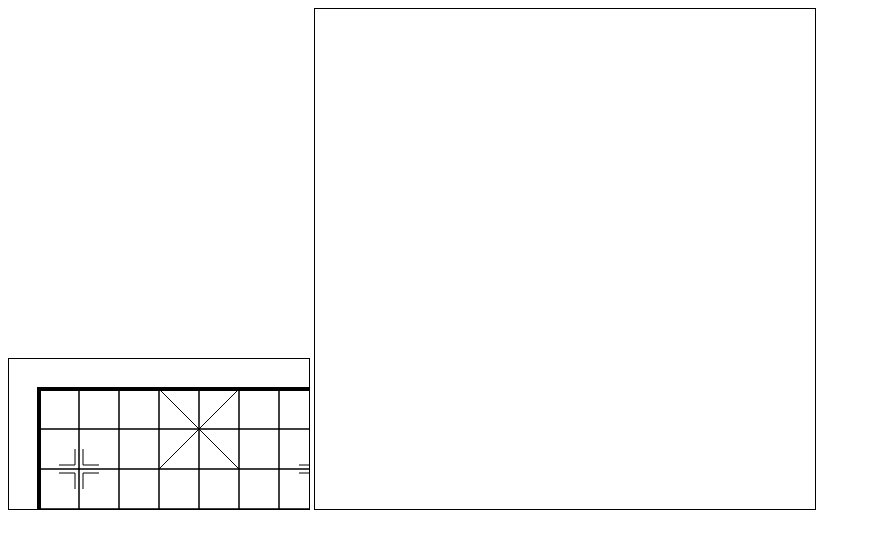
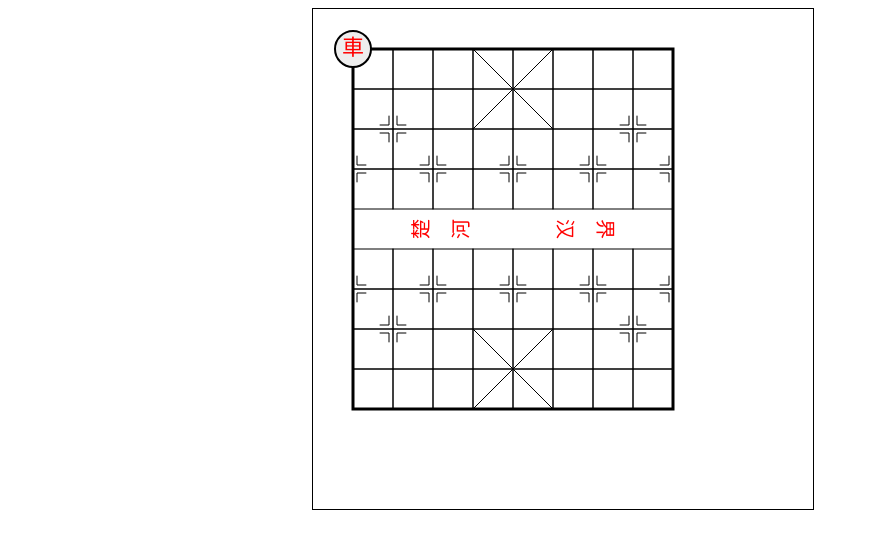
Before and after one commit to yanjun-li/ChineseChess, a website built with webpack: page src/index.html in a window 1280 px wide. Shown: the whole page, without its empty margins (0-871 px from the left). Built offline with nearby package versions, Linux system fonts and the light colour scheme.

Commit message:
better chessBoard

```diff
--- a/src/Chess.js
+++ b/src/Chess.js
@@ -1,3 +1,34 @@
-class Chess{
-  constructor()
+export class Chess {
+  constructor (name, color, pos) {
+    this.name = name
+    this.color = color
+    this.pos = pos
+  }
+
+  render (board) {
+    const interval = board.interval
+    const canvas = board.canvas
+    const radius = interval / 2 * 0.9
+    let x = this.pos[0] * interval
+    let y = this.pos[1] * interval
+    let ctx = canvas.getContext('2d')
+
+    ctx.save()
+    ctx.lineWidth = 2
+
+    ctx.strokeStyle = '#000'
+    ctx.fillStyle = 'rgb(238, 238, 238)'
+    ctx.beginPath()
+    ctx.arc(x, y, radius, 0, Math.PI * 2)
+    ctx.fill()
+    ctx.stroke()
+
+    ctx.restore()
+    ctx.font = '22px serif'
+    ctx.textBaseline = 'middle'
+    ctx.fillStyle = this.color
+    var text = ctx.measureText(this.name)
+    ctx.translate(x - text.width / 2, y)
+    ctx.fillText(this.name, 0, 0)
+  }
 }
--- /dev/null
+++ b/src/ChessBoard.js
@@ -0,0 +1,113 @@
+export class ChessBoard {
+  constructor (id, {interval = 40} = {}) {
+    this.id = id
+    this.interval = interval
+    this.canvas = document.getElementById(this.id)
+  }
+  render () {
+    let ctx = this.canvas.getContext('2d')
+    ctx.translate(this.interval, this.interval)
+
+    // 内部网格
+    for (let j = 0; j < 9; j++) {
+      if (j !== 4) {
+        for (let i = 0; i < 8; i++) {
+          ctx.strokeRect(i * this.interval, j * this.interval, this.interval, this.interval)
+        }
+      }
+    }
+    // 最外边框
+    ctx.save()
+    ctx.beginPath()
+    ctx.lineWidth = 3
+    ctx.strokeRect(0, 0, 8 * this.interval, 9 * this.interval)
+    ctx.restore()
+
+    // 棋子标线
+    let littleOffset = this.interval / 10
+    let lineWidth = this.interval / 3
+
+    let leftArr = [[1, 2], [7, 2], [2, 3], [4, 3], [6, 3], [1, 7], [7, 7], [2, 6], [4, 6], [6, 6], [8, 3], [8, 6]]
+    let rigthArr = [[1, 2], [7, 2], [2, 3], [4, 3], [6, 3], [1, 7], [7, 7], [2, 6], [4, 6], [6, 6], [0, 3], [0, 6]]
+    leftArr.forEach(val => {
+      ctx.save()
+      ctx.translate(val[0] * this.interval, val[1] * this.interval)
+      ctx.lineJoin = 'round'
+      for (let i = 0; i < 2; i++) {
+        ctx.save()
+
+        ctx.rotate(Math.PI / 2 * i + Math.PI / 2)
+        ctx.beginPath()
+        ctx.moveTo(littleOffset, lineWidth)
+        ctx.lineTo(littleOffset, littleOffset)
+        ctx.lineTo(lineWidth, littleOffset)
+        ctx.stroke()
+
+        ctx.restore()
+      }
+      ctx.restore()
+    })
+    rigthArr.forEach(val => {
+      ctx.save()
+      ctx.translate(val[0] * this.interval, val[1] * this.interval)
+      ctx.lineJoin = 'round'
+      for (let i = 0; i < 2; i++) {
+        ctx.save()
+
+        ctx.rotate(Math.PI / 2 * i - Math.PI / 2)
+        ctx.beginPath()
+        ctx.moveTo(littleOffset, lineWidth)
+        ctx.lineTo(littleOffset, littleOffset)
+        ctx.lineTo(lineWidth, littleOffset)
+        ctx.stroke()
+
+        ctx.restore()
+      }
+      ctx.restore()
+    })
+    // 九宫交叉线
+    ctx.beginPath()
+    ctx.moveTo(3 * this.interval, 0 * this.interval)
+    ctx.lineTo(5 * this.interval, 2 * this.interval)
+
+    ctx.moveTo(5 * this.interval, 0 * this.interval)
+    ctx.lineTo(3 * this.interval, 2 * this.interval)
+
+    ctx.moveTo(3 * this.interval, 9 * this.interval)
+    ctx.lineTo(5 * this.interval, 7 * this.interval)
+
+    ctx.moveTo(5 * this.interval, 9 * this.interval)
+    ctx.lineTo(3 * this.interval, 7 * this.interval)
+    ctx.stroke()
+
+    // 楚河&&汉界
+    ctx.font = '20px 微软雅黑 serif'
+    ctx.textBaseline = 'top'
+    ctx.fillStyle = 'red'
+    ctx.save()
+
+    ctx.translate(1.5 * this.interval, 4 * this.interval + 3 * this.interval / 4)
+    ctx.rotate(3 * Math.PI / 2)
+
+    ctx.fillText('楚', 0, 0)
+    ctx.restore()
+    ctx.save()
+
+    ctx.translate(2.5 * this.interval, 4 * this.interval + 3 * this.interval / 4)
+    ctx.rotate(3 * Math.PI / 2)
+    ctx.fillText('河', 0, 0)
+    ctx.restore()
+    ctx.save()
+
+    ctx.translate(5.5 * this.interval, 4 * this.interval + 1 * this.interval / 4)
+    ctx.rotate(Math.PI / 2)
+    ctx.fillText('汉', 0, 0)
+    ctx.restore()
+    ctx.save()
+
+    ctx.translate(6.5 * this.interval, 4 * this.interval + 1 * this.interval / 4)
+    ctx.rotate(Math.PI / 2)
+    ctx.fillText('界', 0, 0)
+    ctx.restore()
+  }
+}
--- /dev/null
+++ b/src/Game.js
@@ -0,0 +1,17 @@
+export class Game {
+  constructor (id = 'chess', {width = 500, height = 500} = {}) {
+    this.id = id
+    this.width = width
+    this.height = height
+  }
+  init () {
+    this.createCanvasEle()
+  }
+  createCanvasEle () {
+    let canvasEle = document.createElement('canvas')
+    canvasEle.id = this.id
+    canvasEle.width = this.width
+    canvasEle.height = this.height
+    document.body.appendChild(canvasEle)
+  }
+}
--- a/src/index.js
+++ b/src/index.js
@@ -1,145 +1,14 @@
-import _ from 'lodash'
-// import printMe from './print'
 import './style.css'
 
-function createCanvas (id) {
-  // printMe()
-  // let htmlStr = `<canvas id="${id}"></canvas>`
-  let canvasEle = document.createElement('canvas')
-  canvasEle.id = id
-  canvasEle.width = 500
-  canvasEle.height = 500
-  document.body.appendChild(canvasEle)
-}
+import {Chess} from './Chess'
+import {ChessBoard} from './ChessBoard'
+import {Game} from './Game'
 
-createCanvas('chessboard')
+let chessGame = new Game()
+chessGame.init()
 
-function renderChessBoard () {
-  let interval = 40
-  let offset = 30
-  let littleOffset = interval / 10
-  const canvas = document.getElementById('chessboard')
-  let ctx = canvas.getContext('2d')
-  // 内部网格
-  for (let j = 0; j < 9; j++) {
-    if (j !== 4) {
-      for (let i = 0; i < 8; i++) {
-        ctx.strokeRect(offset + i * interval, offset + j * interval, interval, interval)
-      }
-    }
-  }
-  // 内部网格线条
-  ctx.beginPath()
-  ctx.moveTo(offset + 3 * interval, offset + 0 * interval)
-  ctx.lineTo(offset + 5 * interval, offset + 2 * interval)
+let chessboard = new ChessBoard('chess')
+chessboard.render()
 
-  ctx.moveTo(offset + 5 * interval, offset + 0 * interval)
-  ctx.lineTo(offset + 3 * interval, offset + 2 * interval)
-
-  ctx.moveTo(offset + 3 * interval, offset + 9 * interval)
-  ctx.lineTo(offset + 5 * interval, offset + 7 * interval)
-
-  ctx.moveTo(offset + 5 * interval, offset + 9 * interval)
-  ctx.lineTo(offset + 3 * interval, offset + 7 * interval)
-  ctx.stroke()
-  // 内部线条
-  ctx.save()
-  ctx.translate(offset + 1 * interval, offset + 2 * interval)
-  ctx.lineJoin = 'round'
-  for (let i = 0; i < 4; i++) {
-    ctx.save()
-
-    ctx.rotate(Math.PI / 2 * i)
-    ctx.beginPath()
-    ctx.moveTo(littleOffset, interval / 2)
-    ctx.lineTo(littleOffset, littleOffset)
-    ctx.lineTo(interval / 2, littleOffset)
-    ctx.stroke()
-
-    ctx.restore()
-  }
-  ctx.restore()
-
-  ctx.save()
-  ctx.translate(offset + 7 * interval, offset + 2 * interval)
-  for (let i = 0; i < 4; i++) {
-    ctx.save()
-
-    ctx.rotate(Math.PI / 2 * i)
-    ctx.beginPath()
-    ctx.moveTo(littleOffset, interval / 2)
-    ctx.lineTo(littleOffset, littleOffset)
-    ctx.lineTo(interval / 2, littleOffset)
-    ctx.stroke()
-
-    ctx.restore()
-  }
-  ctx.restore()
-
-  ctx.save()
-  ctx.translate(offset + 1 * interval, offset + 7 * interval)
-  for (let i = 0; i < 4; i++) {
-    ctx.save()
-
-    ctx.rotate(Math.PI / 2 * i)
-    ctx.beginPath()
-    ctx.moveTo(littleOffset, interval / 2)
-    ctx.lineTo(littleOffset, littleOffset)
-    ctx.lineTo(interval / 2, littleOffset)
-    ctx.stroke()
-
-    ctx.restore()
-  }
-  ctx.restore()
-
-  ctx.save()
-  ctx.translate(offset + 7 * interval, offset + 7 * interval)
-  for (let i = 0; i < 4; i++) {
-    ctx.save()
-
-    ctx.rotate(Math.PI / 2 * i)
-    ctx.beginPath()
-    ctx.moveTo(littleOffset, interval / 2)
-    ctx.lineTo(littleOffset, littleOffset)
-    ctx.lineTo(interval / 2, littleOffset)
-    ctx.stroke()
-
-    ctx.restore()
-  }
-  ctx.restore()
-
-  // 最外边框
-  ctx.restore()
-  ctx.lineWidth = 4
-  ctx.srtokeStyle = '#000'
-  ctx.strokeRect(offset, offset, interval * 8, interval * 9)
-  // 文字
-  ctx.font = '20px serif'
-  ctx.save()
-
-  ctx.translate(offset + 2 * interval, offset + 4 * interval + 3 * interval / 4)
-  ctx.rotate(3 * Math.PI / 2)
-  ctx.textBaseline = 'top'
-  ctx.fillText('楚', 0, 0)
-  ctx.restore()
-  ctx.save()
-
-  ctx.translate(offset + 3 * interval, offset + 4 * interval + 3 * interval / 4)
-  ctx.rotate(3 * Math.PI / 2)
-  ctx.fillText('河', 0, 0)
-  ctx.restore()
-  ctx.save()
-
-  ctx.translate(offset + 5 * interval, offset + 4 * interval + 1 * interval / 4)
-  ctx.rotate(Math.PI / 2)
-  ctx.fillText('汉', 0, 0)
-  ctx.restore()
-  ctx.save()
-
-  ctx.translate(offset + 6 * interval, offset + 4 * interval + 1 * interval / 4)
-  ctx.rotate(Math.PI / 2)
-  ctx.fillText('界', 0, 0)
-  ctx.restore()
-}
-
-renderChessBoard()
+let che = new Chess('車', 'red', [0, 0])
+che.render(chessboard)
--- a/src/style.css
+++ b/src/style.css
@@ -1,4 +1,4 @@
-#chessboard{
+#chess{
   background-color: #fff;
   border: 1px solid #000;
 }
--- a/webpack.config.js
+++ b/webpack.config.js
@@ -3,8 +3,8 @@ const HtmlWebpackPlugin = require('html-webpack-plugin')
 const CleanWebpackPlugin = require('clean-webpack-plugin')
 module.exports = {
   entry: {
-    app: './src/index.js',
-    print: './src/print.js'
+    app: './src/index.js'
+    // print: './src/print.js'
   },
   output: {
     filename: '[name].bundle.js',
```
